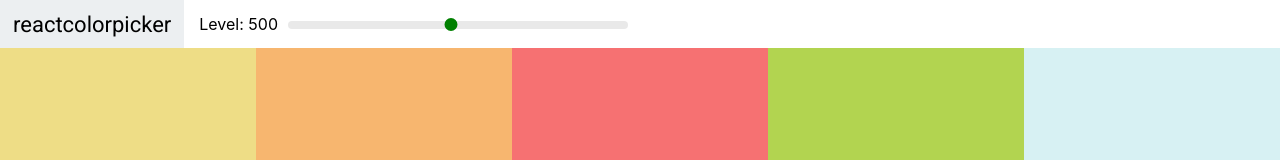
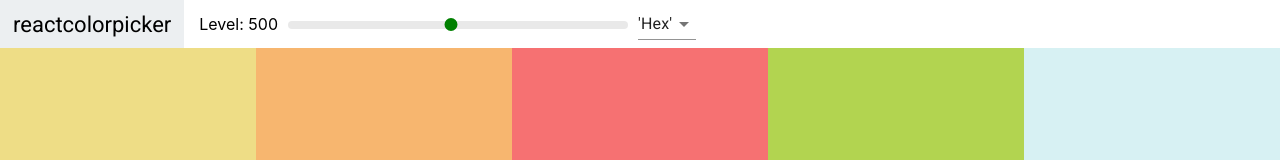
Before and after one commit to arafhossain/color-picker, a React (Create React App) app: page /palette/flat-ui-colors-american in a window 1280 px wide. Shown: the top 160 px of the page. Built offline with nearby package versions, Linux system fonts and the light colour scheme.

Commit message:
Added Color Format Select and Material UI

```diff
--- a/package.json
+++ b/package.json
@@ -4,6 +4,7 @@
   "private": true,
   "dependencies": {
     "@babel/runtime": "^7.6.3",
+    "@material-ui/core": "^4.5.1",
     "chroma-js": "^2.0.6",
     "rc-slider": "^8.7.1",
     "react": "^16.10.2",
--- a/src/ColorHelpers.js
+++ b/src/ColorHelpers.js
@@ -20,7 +20,7 @@ function generatePalette(starterPalette) {
         id: color.name.toLowerCase().replace(/ /g, '-'),
         hex: scale[i],
         rgb: chroma(scale[i]).css(),
-        rgba: chroma(scale[i]).css().replace("rgba", "rgba").replace(")", ",1.0)")
+        rgba: chroma(scale[i]).css().replace("rgb", "rgba").replace(")", ",1.0)")
       })
     }
   }
--- a/src/NavBar.js
+++ b/src/NavBar.js
@@ -1,9 +1,20 @@
 import React, { Component } from "react";
 import Slider from "rc-slider";
+import Select from "@material-ui/core/Select";
+import { MenuItem } from "@material-ui/core";
 import "rc-slider/assets/index.css";
-import './NavBar.css'
+import "./NavBar.css";
 
 class NavBar extends Component {
+  constructor(props){
+    super(props);
+    this.state = {colorFormat : 'hex'};
+    this.handleChange = this.handleChange.bind(this);
+  }
+  handleChange(evt){
+    this.setState({ colorFormat: evt.target.value})
+    this.props.handleChange(evt.target.value);
+  }
   render() {
     return (
       <header className="NavBar">
@@ -22,6 +33,13 @@ class NavBar extends Component {
             />
           </div>
         </div>
+        <div className="select-container">
+          <Select value={this.state.colorFormat} onChange={this.handleChange}>
+            <MenuItem value="hex">'Hex'</MenuItem>
+            <MenuItem value="rgb">'RGB'</MenuItem>
+            <MenuItem value="rgba">'RGBA'</MenuItem>
+          </Select>
+        </div>
       </header>
     );
   }
--- a/src/Palette.js
+++ b/src/Palette.js
@@ -5,21 +5,25 @@ import "./Palette.css";
 class Palette extends Component {
   constructor(props) {
     super(props);
-    this.state = { level: 500 };
+    this.state = { level: 500, colorFormat: 'hex' };
     this.changeLevel = this.changeLevel.bind(this);
+    this.changeFormat = this.changeFormat.bind(this);
   }
   changeLevel(newLevel) {
     this.setState({
       level: newLevel
     });
   }
+  changeFormat(value){
+    this.setState({colorFormat: value});
+  }
   render() {
     let colorBoxes = this.props.palette.colors[this.state.level].map(color => (
-      <ColorBox background={color.hex} name={color.name} />
+      <ColorBox background={color[this.state.colorFormat]} name={color.name} />
     ));
     return (
       <div className="Palette">
-        <NavBar level={this.state.level} changeLevel={this.changeLevel}/>
+        <NavBar level={this.state.level} changeLevel={this.changeLevel} handleChange={this.changeFormat}/>
         <div className="Palette-colors">{colorBoxes}</div>
       </div>
     );
```
Also changed, not shown: 1 other file (tests, documents, lock files or other folders). Lines whose indentation alone changed are shown as unchanged.
